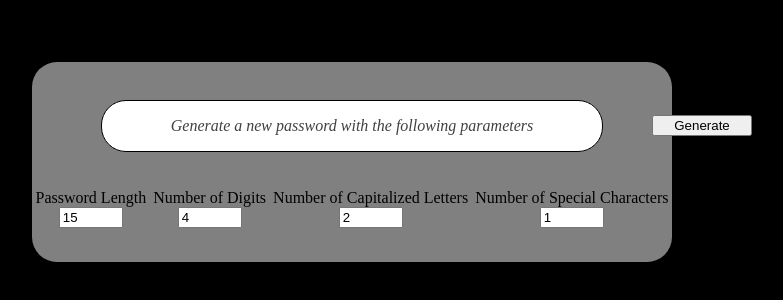
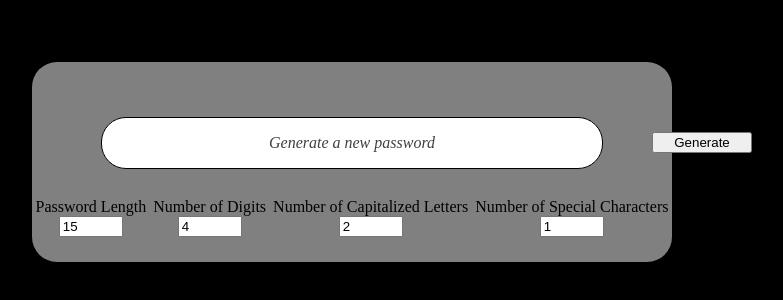
Before and after one commit to Alejandro-Wong/password-generator, a React (Create React App) app: page / in a window 1280 px wide. Shown: the part 238-538 px from the top of the page, without its empty margins (288-1071 px from the left). Built offline with nearby package versions, Linux system fonts and the light colour scheme.

Commit message:
changed 'instruction'

```diff
--- a/src/components/App/App.js
+++ b/src/components/App/App.js
@@ -3,7 +3,7 @@ import Generator from '../Generator/Generator';
 import Parameters from '../Parameters/Parameters';
 import './App.css';
 
-const instruction = "Generate a new password with the following parameters";
+const instruction = "Generate a new password";
 function App() {
 
     // Initialize States
@@ -32,7 +32,9 @@ function App() {
 
 
     return (
+    <div className='page'>
     <div className="app">
+      <div className="background"> </div>
       <Generator
       instruction={instruction}
       password={password}
@@ -52,6 +54,7 @@ function App() {
       changeNumSpec={changeNumSpec}
       />
     </div>
+    </div>
   )
 }
 
```
Lines whose indentation alone changed are shown as unchanged.
